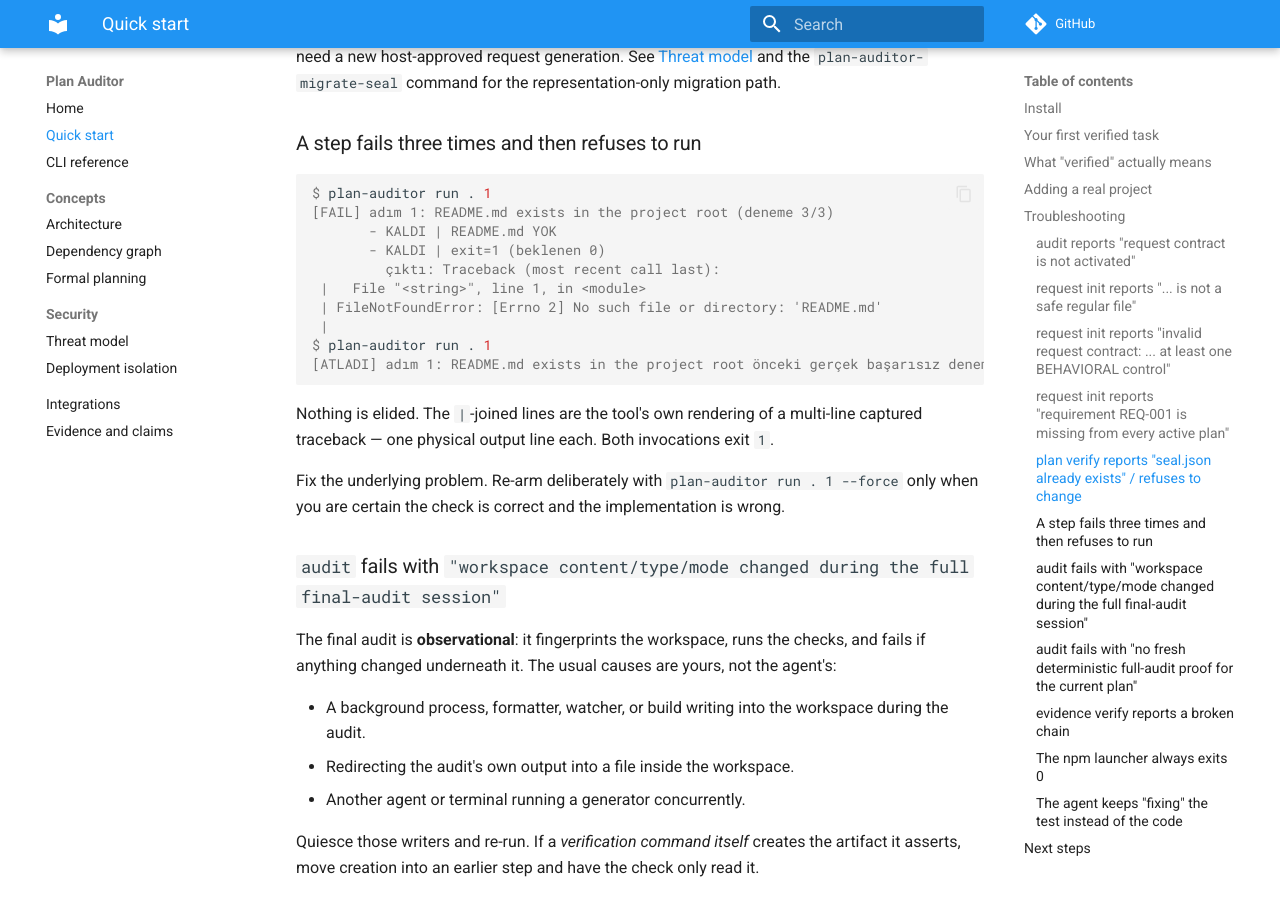
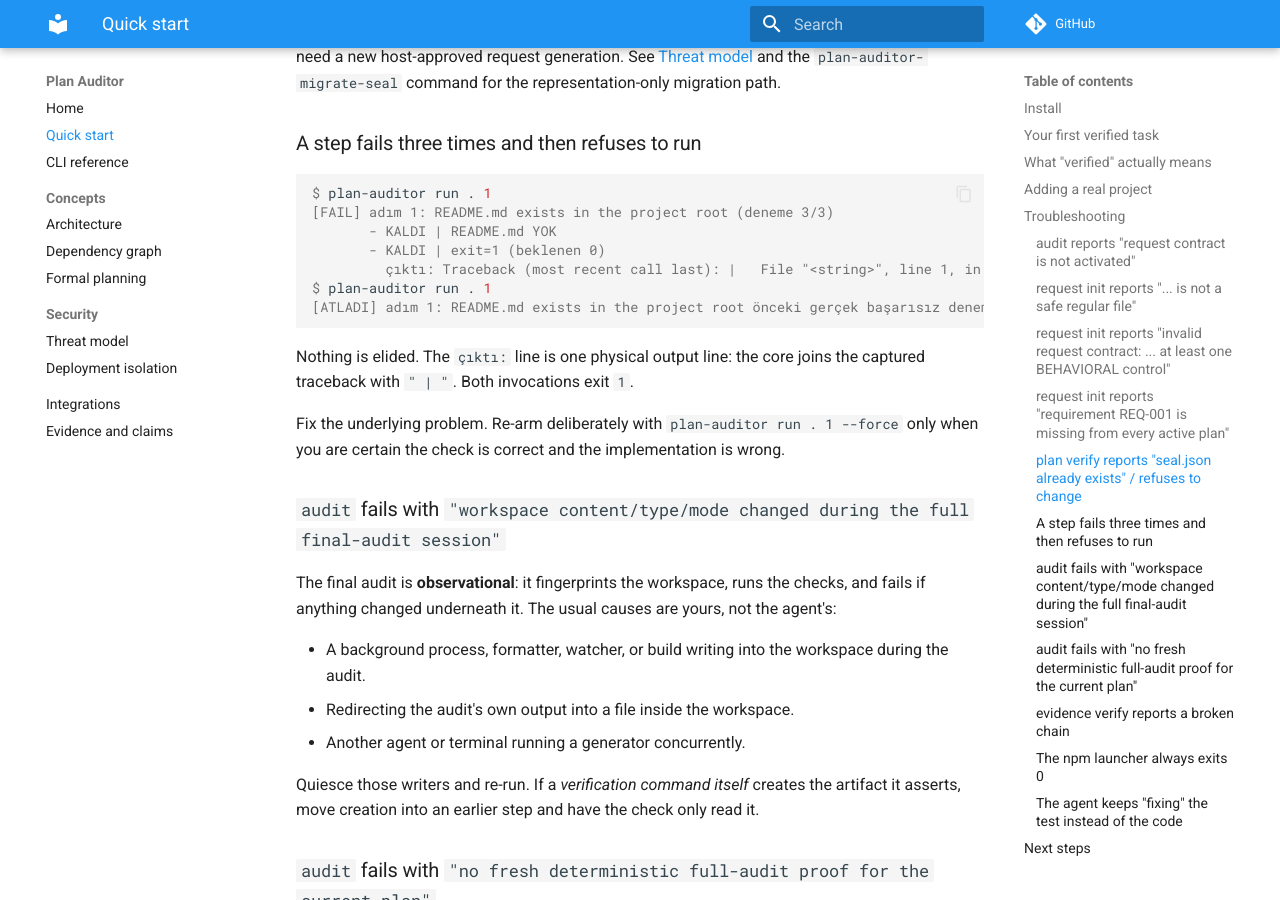
Before and after one commit to Furox-Art/plan-auditor, an MkDocs documentation site: the page built from docs/quickstart.md, in a window 1280 px wide and 900 px high, scrolled down 6095 px. Built offline with MkDocs 1.6.1 and Material for MkDocs 9.7.7, drawn with Linux system fonts in a browser that asks for light colours; comment, search, counter and statistics services are not loaded.

Commit message:
fix: make documented transcripts platform-stable
CI on Linux failed the new transcript tests because the docs showed the
Windows rendering of the tool's `çıktı:` block. The core joins a captured
traceback into a single physical line separated by `" | "`. On Windows the
captured child output keeps a carriage return before each separator, so a
text-mode reader splits the same output across several lines. The docs had
baked in the Windows rendering, which is why they passed locally and failed
in CI.

- README, docs/quickstart.md and docs/cli.md now show the canonical single-line
  form with no invented line breaks.
- tests/test_doc_transcripts.py reads raw bytes and normalises `\r` itself
  instead of relying on text-mode universal newlines, so the comparison is
  identical on Windows and POSIX.
- Added a guard asserting the traceback really is one physical line, so a future
  "helpful" re-wrap fails the suite rather than CI.

Verified against an LF-only child stream to confirm the documented line matches
what a POSIX reader sees.

````diff
--- a/docs/quickstart.md
+++ b/docs/quickstart.md
@@ -293,17 +293,13 @@ $ plan-auditor run . 1
 [FAIL] adım 1: README.md exists in the project root (deneme 3/3)
        - KALDI | README.md YOK
        - KALDI | exit=1 (beklenen 0)
-         çıktı: Traceback (most recent call last):
- |   File "<string>", line 1, in <module>
- | FileNotFoundError: [Errno 2] No such file or directory: 'README.md'
- |
+         çıktı: Traceback (most recent call last): |   File "<string>", line 1, in <module> | FileNotFoundError: [Errno 2] No such file or directory: 'README.md' |
 $ plan-auditor run . 1
 [ATLADI] adım 1: README.md exists in the project root önceki gerçek başarısız deneme — 3 sınırı aşıldı.
 ```
 
-Nothing is elided. The `|`-joined lines are the tool's own rendering of a
-multi-line captured traceback — one physical output line each. Both invocations
-exit `1`.
+Nothing is elided. The `çıktı:` line is one physical output line: the core joins
+the captured traceback with `" | "`. Both invocations exit `1`.
 
 Fix the underlying problem. Re-arm deliberately with `plan-auditor run . 1 --force`
 only when you are certain the check is correct and the implementation is wrong.
````
Also changed, not shown: CHANGELOG.md (+10 -1 lines), README.md (+5 -8 lines), docs/benchmark.md (+4 -11 lines), docs/cli.md (+3 -6 lines), 1 other file.
